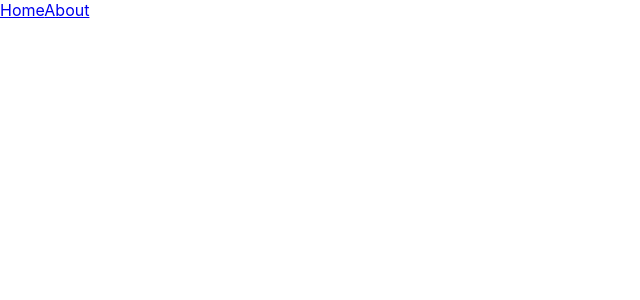
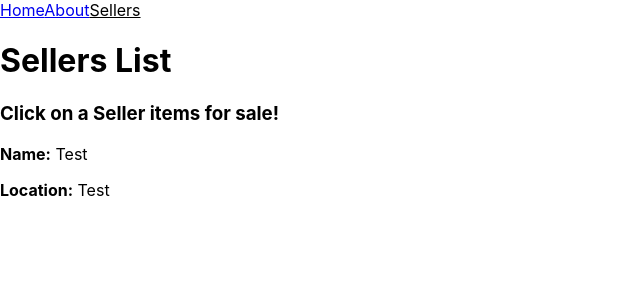
Before and after one commit to jasongutierrez1989/get-rid, a React (Create React App) app: page /sellers in a window 1280 px wide. Shown: the top 300 px of the page, without its empty margins (0-640 px from the left). Built offline with nearby package versions, Linux system fonts and the light colour scheme.

Commit message:
created sellers page to display seller component. Functioning with fake data

```diff
--- a/src/App.js
+++ b/src/App.js
@@ -7,6 +7,7 @@
 import Home from './components/Home';
 import Navbar from './components/Navbar';
 import About from './components/About';
+import Sellers from './containers/Sellers';
 
 const App = (props) => {
   return (
@@ -15,6 +16,7 @@
            <Navbar />
             <Route exact path="/" component={Home} />
             <Route exact path="/about" component={About} />
+            <Route exact path="/sellers" component={Sellers} />
           </div>
         </Router>
       );
--- a/src/components/Navbar.js
+++ b/src/components/Navbar.js
@@ -18,6 +18,13 @@
           color: 'black'
         }}
       >About</NavLink>
+      <NavLink
+        to="/sellers"
+        exact
+        activeStyle={{
+          color: 'black'
+        }}
+      >Sellers</NavLink>
     </div>
   );
 };
--- /dev/null
+++ b/src/components/SellerInfo.js
@@ -0,0 +1,12 @@
+import React from 'react';
+import { Link } from 'react-router-dom';
+
+
+const SellerInfo = () =>
+      <div id="seller-card">
+        <p><strong>Name:</strong> Test</p>
+        <p><strong>Location:</strong> Test</p>
+      </div>
+
+
+export default SellerInfo;
--- /dev/null
+++ b/src/containers/Sellers.js
@@ -0,0 +1,28 @@
+import React, { Component } from 'react';
+import { connect } from 'react-redux';
+
+import SellerInfo from '../components/SellerInfo';
+
+class Sellers extends Component {
+
+
+
+  render() {
+    return(
+      <div className="seller-page">
+            <div className="seller-info">
+              <h1>Sellers List</h1>
+            <div>
+            </div>
+          </div>
+            <div className="seller-section">
+              <h3 className="seller-instructions">Click on a Seller items for sale!</h3>
+              <SellerInfo />
+
+            </div>
+      </div>
+    );
+  }
+}
+
+export default Sellers;
```
